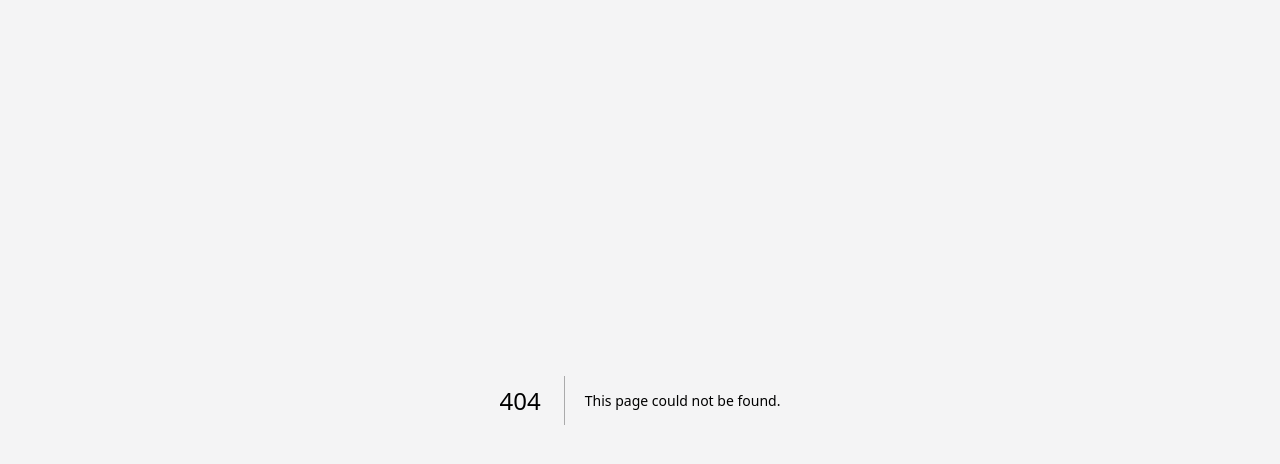
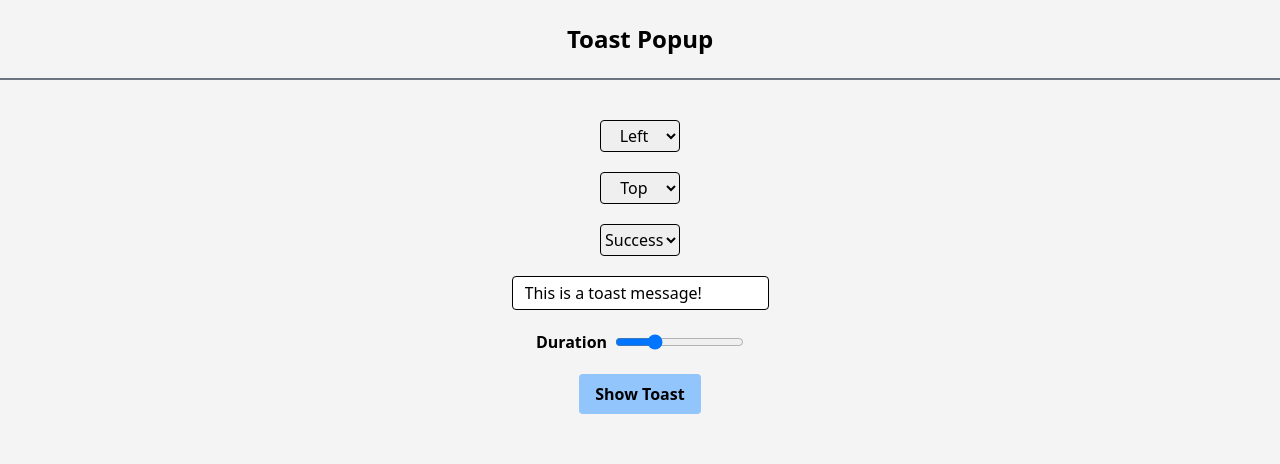
Before and after one commit to alexxtomas/Frontend-Mini-Challenges, a Next.js app: page /challenge/toast-popup in a window 1280 px wide. Before the commit this address had no page. Shown: the top 464 px of the page. Built offline with nearby package versions, Linux system fonts and the light colour scheme.

Commit message:
Create toast-popup page

```diff
--- /dev/null
+++ b/src/pages/challenge/toast-popup.js
@@ -0,0 +1,71 @@
+import Head from '@/components/Head'
+import HeaderLayout from '@/components/layouts/HeaderLayout'
+import MainLayout from '@/components/layouts/MainLayout'
+import Select from '@/components/toast-popup/Select'
+import Toast from '@/components/toast-popup/Toast'
+import { SELECTS } from '@/constants/toast-popup'
+import { useState } from 'react'
+export default function ToastPopup() {
+  const [textInput, setTextInput] = useState('This is a toast message!')
+  const [rangeInput, setRangeInput] = useState(5)
+  const [selectInputs, setSelectInputs] = useState(() => {
+    let obj = {}
+    SELECTS.forEach(({ name }) => {
+      obj[name] = ''
+    })
+    return obj
+  })
+  const [showToast, setShowToast] = useState(false)
+  const handleChange = (evt) => {
+    setSelectInputs((currentValues) => ({ ...currentValues, [evt.target.name]: evt.target.value }))
+  }
+  const handleClick = () => {
+    setShowToast((currentValue) => !currentValue)
+  }
+  return (
+    <>
+      <Head title='Toast Popup' />
+      <HeaderLayout>Toast Popup</HeaderLayout>
+      <MainLayout>
+        <section className='flex flex-col justify-center items-center gap-5'>
+          {SELECTS.map(({ name, options }, index) => {
+            return <Select handleChange={handleChange} name={name} key={index} options={options} />
+          })}
+          <label className='hidden' htmlFor='toast-message'>
+            Enter the toast message
+          </label>
+          <input
+            type='text'
+            name='tost-message'
+            value={textInput}
+            onChange={({ target: { value } }) => setTextInput(value)}
+            className='rounded px-3 py-1 border border-black'
+          />
+          <div className='flex items-center justify-center gap-2'>
+            <label htmlFor='duration' className='font-semibold '>
+              Duration
+            </label>
+            <input
+              id='duration'
+              name='duration'
+              min='3'
+              max='10'
+              type='range'
+              className=''
+              value={rangeInput}
+              onChange={({ target: { value } }) => setRangeInput(value)}
+            />
+          </div>
+
+          <button
+            onClick={handleClick}
+            className='bg-blue-300 font-semibold transition hover:brightness-125 px-4 py-2 rounded'
+          >
+            Show Toast
+          </button>
+        </section>
+      </MainLayout>
+      {showToast && <Toast />}
+    </>
+  )
+}
```
